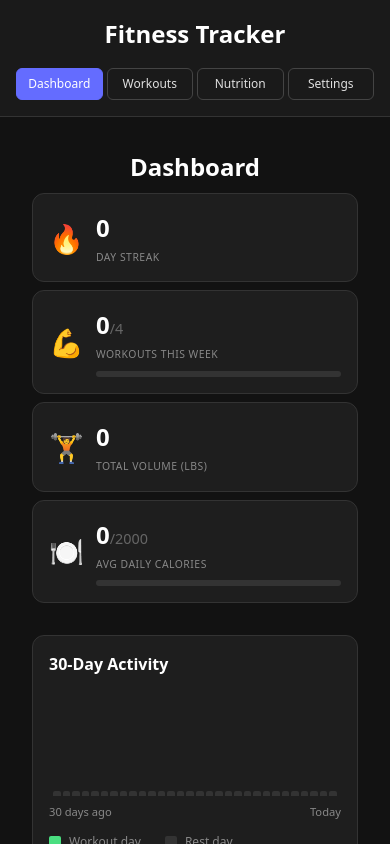
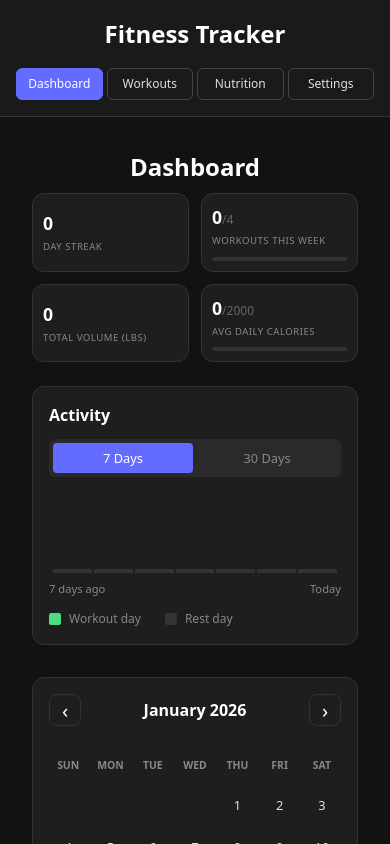
Before and after one commit to nfb1799/fitness-tracker, a React (Vite) app: page / in a window 390 px wide. Shown: the top 844 px of the page. Built offline with nearby package versions, Linux system fonts and the light colour scheme.

Commit message:
Improve dashboard mobile layout: 2x2 grid stats, activity day toggle

```diff
--- a/src/components/Dashboard.css
+++ b/src/components/Dashboard.css
@@ -95,6 +95,46 @@
   border: 1px solid var(--border-color);
   margin-bottom: 2rem;
   transition: background-color 0.3s ease, border-color 0.3s ease;
+}
+
+.activity-header {
+  display: flex;
+  justify-content: space-between;
+  align-items: center;
+  margin-bottom: 1rem;
+}
+
+.activity-header .section-title {
+  margin: 0;
+}
+
+.activity-toggle {
+  display: flex;
+  gap: 0.25rem;
+  background-color: var(--bg-tertiary);
+  padding: 0.25rem;
+  border-radius: 6px;
+}
+
+.toggle-btn {
+  padding: 0.375rem 0.75rem;
+  border: none;
+  background: transparent;
+  color: var(--text-muted);
+  font-size: 0.8rem;
+  font-weight: 500;
+  border-radius: 4px;
+  cursor: pointer;
+  transition: all 0.2s ease;
+}
+
+.toggle-btn:hover {
+  color: var(--text-primary);
+}
+
+.toggle-btn.active {
+  background-color: var(--accent-color);
+  color: #ffffff;
 }
 
 .section-title {
@@ -503,10 +543,6 @@
 
 /* Responsive */
 @media (max-width: 900px) {
-  .stats-row {
-    grid-template-columns: repeat(2, 1fr);
-  }
-
   .activity-section {
     padding: 1rem;
   }
@@ -527,29 +563,54 @@
   }
 
   .stats-row {
+    display: grid;
     grid-template-columns: 1fr 1fr;
     gap: 0.75rem;
+    margin-bottom: 1.5rem;
   }
 
   .stat-card {
-    padding: 0.875rem;
-    gap: 0.75rem;
+    padding: 0.75rem;
+    gap: 0.5rem;
   }
 
   .stat-icon {
-    font-size: 1.5rem;
+    display: none;
   }
 
   .stat-info .stat-value {
-    font-size: 1.25rem;
+    font-size: 1.1rem;
   }
 
   .stat-info .stat-label {
-    font-size: 0.65rem;
+    font-size: 0.6rem;
+  }
+
+  .stat-goal {
+    font-size: 0.75rem;
+  }
+
+  .progress-bar {
+    height: 4px;
   }
 
   .section-title {
     font-size: 1rem;
+  }
+
+  .activity-header {
+    flex-direction: column;
+    align-items: flex-start;
+    gap: 0.75rem;
+  }
+
+  .activity-toggle {
+    width: 100%;
+  }
+
+  .toggle-btn {
+    flex: 1;
+    text-align: center;
   }
 
   .calendar-container,
@@ -587,29 +648,22 @@
     font-size: 1rem;
   }
 
-  .chart-container {
-    height: 100px;
+  .chart-bars {
+    height: 80px;
   }
 }
 
 @media (max-width: 480px) {
-  .stats-row {
-    grid-template-columns: 1fr;
-    gap: 0.5rem;
-  }
-
   .stat-card {
-    padding: 1rem;
-    flex-direction: row;
-    justify-content: flex-start;
-  }
-
-  .stat-icon {
-    font-size: 1.75rem;
+    padding: 0.625rem;
   }
 
   .stat-info .stat-value {
-    font-size: 1.5rem;
+    font-size: 1.1rem;
+  }
+
+  .stat-info .stat-label {
+    font-size: 0.6rem;
   }
 
   .calendar-day-name {
--- a/src/components/Dashboard.jsx
+++ b/src/components/Dashboard.jsx
@@ -6,6 +6,7 @@ function Dashboard() {
   const [selectedDate, setSelectedDate] = useState(new Date())
   const [exercises, setExercises] = useState([])
   const [meals, setMeals] = useState([])
+  const [activityDays, setActivityDays] = useState(7)
   const [settings, setSettings] = useState({
     calorieGoal: 2000,
     proteinGoal: 150,
@@ -147,12 +148,12 @@ function Dashboard() {
     return streak
   }
 
-  // Last 30 days activity for chart
-  const getLast30DaysActivity = () => {
+  // Last N days activity for chart
+  const getActivityData = (numDays) => {
     const days = []
     const today = new Date()
 
-    for (let i = 29; i >= 0; i--) {
+    for (let i = numDays - 1; i >= 0; i--) {
       const date = new Date(today)
       date.setDate(date.getDate() - i)
       const dateKey = formatDateKey(date.getFullYear(), date.getMonth(), date.getDate())
@@ -210,8 +211,8 @@ function Dashboard() {
   const weeklyStats = getWeeklyStats()
   const personalRecords = getPersonalRecords()
   const streak = getStreak()
-  const last30Days = getLast30DaysActivity()
-  const maxCalories = Math.max(...last30Days.map(d => d.calories), 1)
+  const activityData = getActivityData(activityDays)
+  const maxCalories = Math.max(...activityData.map(d => d.calories), 1)
 
   const monthNames = [
     'January', 'February', 'March', 'April', 'May', 'June',
@@ -306,10 +307,26 @@ function Dashboard() {
 
       {/* Activity Chart */}
       <div className="activity-section">
-        <h3 className="section-title">30-Day Activity</h3>
+        <div className="activity-header">
+          <h3 className="section-title">Activity</h3>
+          <div className="activity-toggle">
+            <button
+              className={`toggle-btn ${activityDays === 7 ? 'active' : ''}`}
+              onClick={() => setActivityDays(7)}
+            >
+              7 Days
+            </button>
+            <button
+              className={`toggle-btn ${activityDays === 30 ? 'active' : ''}`}
+              onClick={() => setActivityDays(30)}
+            >
+              30 Days
+            </button>
+          </div>
+        </div>
         <div className="activity-chart">
           <div className="chart-bars">
-            {last30Days.map((day, i) => (
+            {activityData.map((day, i) => (
               <div key={i} className="chart-bar-container">
                 <div
                   className={`chart-bar ${day.hasWorkout ? 'has-workout' : ''}`}
@@ -320,7 +337,7 @@ function Dashboard() {
             ))}
           </div>
           <div className="chart-labels">
-            <span>30 days ago</span>
+            <span>{activityDays} days ago</span>
             <span>Today</span>
           </div>
         </div>
```
